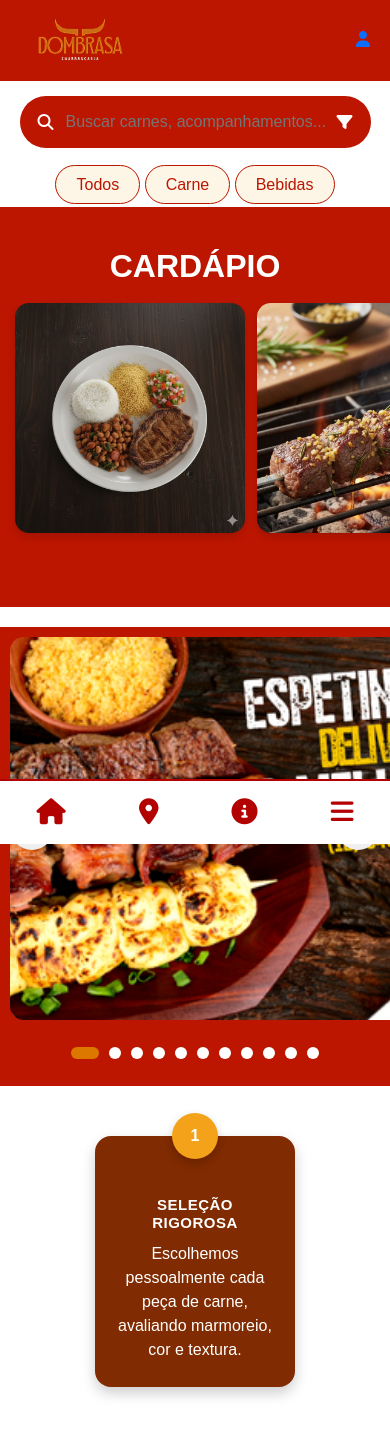
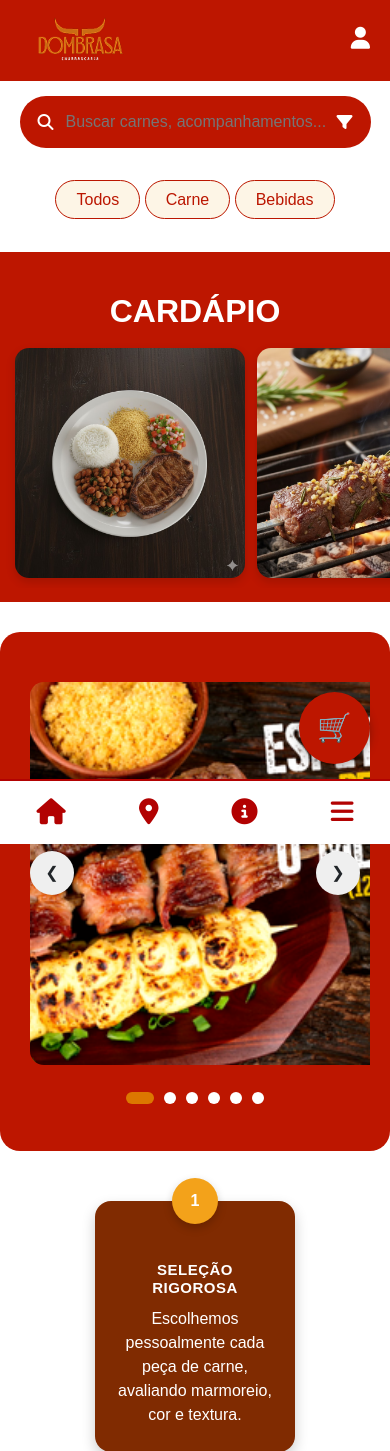
Before and after one commit to felipeCisotti/churrascaria, a PHP site: page /views/index.php in a window 390 px wide. Shown: the top 1451 px of the page. Run offline with PHP 8.4, Linux system fonts and the light colour scheme.

Commit message:
Responsivo

```diff
--- a/css/cardapio.css
+++ b/css/cardapio.css
@@ -36,6 +36,8 @@
 }
 
 .produto-card {
+    display: flex;
+    justify-content: center;
     background: white;
     border-radius: 10px;
     padding: 20px;
--- a/css/style.css
+++ b/css/style.css
@@ -155,15 +155,21 @@
   width: 200px;
   height: 100%;
 }
-
+.btn-carrinho-flutuante{
+  display: none;
+}
 .header-mob{
   display: none;
 }
-
+.sliders img
+.corrossel{
+  display: block;
+}
 .search-mobile,
 .categoria-mob,
 .car-mob,
-.cardapio-menu-mob{
+.cardapio-menu-mob
+.btn-carrinho-flutuante{
   display: none;
 }
 
@@ -171,10 +177,10 @@
 
   .search-mobile,
 .categoria-mob,
-.cardapio-menu-mob{
+.cardapio-menu-mob
+.btn-carrinho-flutuante {
   display: block;
 }
-
 .corrossel{
   display: none;
 }
@@ -230,8 +236,28 @@
     padding: 10px 20px;
     overflow-x: auto;
     justify-content: center;
+    margin-top: 30px;
+  }
 
-  }
+  .btn-carrinho-flutuante {
+    position: fixed;
+    bottom: 80px;
+    right: 20px;
+    background: var(--vermelho);
+    color: #fff;
+    font-size: 28px;
+    padding: 15px 18px;
+    border-radius: 50%;
+    box-shadow: 0 4px 10px rgba(0,0,0,0.3);
+    text-decoration: none;
+    transition: 0.3s;
+    z-index: 9999;
+}
+
+.btn-carrinho-flutuante:hover {
+    background: #218838;
+    transform: scale(1.1);
+}
 
   .cat-itens a {
     padding: 10px 20px;
@@ -279,7 +305,11 @@
     background: #fff;
     padding: 12px 0;
     z-index: 9999;
-    border-top: 2px solid #b20202; /* opcional: borda igual seus ícones */
+    border-top: 2px solid #b20202;
+}
+
+.img-log{
+  display: none;
 }
 
 .mob-bottom .itens-bottom {
@@ -296,7 +326,7 @@
 
   .car-mob .slide img {
     width: 264px;
-    height: 144px;
+    height: 184px;
   }
 
   .car {
@@ -317,7 +347,8 @@
 
   .cardapio-menu-mob {
     background-color: var(--vermelho);
-    height: 400px;
+    height: 350px;
+    margin-top: 30px;
   }
 
   .cardapio-menu-mob h2 {
@@ -357,6 +388,16 @@
   .slide {
     padding: 10px;
   }
+
+  .itens a i{
+    text-decoration: none;
+    color: white;
+    font-size: 22px;
+  }
+
+  .btn-carrinho-flutuante{
+    display: block;
+  }
 }
 
 
@@ -372,6 +413,7 @@
   justify-content: space-between;
   padding: 10px 40px;
 }
+
 
 .logo {
   display: flex;
@@ -495,17 +537,18 @@
   transition: transform 0.5s ease;
 }
 
-.slide {
+.slides {
   flex: 0 0 33.333%;
   box-sizing: border-box;
   padding: 10px;
 }
 
-.slide img {
+.slides img {
   width: 489px;
   height: 383px;
   border-radius: 14px;
   object-fit: cover;
+  gap: 20px;
 }
 
 .cardapio-menu {
@@ -560,14 +603,22 @@
   border-radius: 999px;
 }
 
+
+
 .car {
   background-color: var(--vermelho);
+  padding: 20px;
+  margin-top: 30px;
+  border-radius: 20px;
+  height: auto;
+  object-fit: cover;
 }
 
 .valores-container {
   display: flex;
   flex-wrap: wrap;
   justify-content: space-around;
+  margin-bottom: 50px;
 }
 
 .valores {
--- a/views/cadastrado.php
+++ b/views/cadastrado.php
@@ -33,7 +33,9 @@
 
 include '../includes/header.php';
 ?>
-
+<a href="carrinho.php" class="btn-carrinho-flutuante">
+    🛒
+</a>
 
 <div class="corrossel">
 <div id="carouselExampleSlidesOnly" class="carousel slide" data-bs-ride="carousel">
--- a/views/cardapio.php
+++ b/views/cardapio.php
@@ -17,6 +17,9 @@
     <div class="subheader">
         <img src="../assets/img/subheader.png" alt="">
     </div>
+    <a href="carrinho.php" class="btn-carrinho-flutuante">
+    🛒
+</a>
 
     <?php foreach ($categorias as $categoria): ?>
         <?php
--- a/views/carrinho.php
+++ b/views/carrinho.php
@@ -328,6 +328,7 @@
     margin-top: 20px;
     text-transform: uppercase;
     letter-spacing: 1px;
+    margin-bottom: 100px;
 }
 
 .btn-finalizar:hover {
--- a/views/index.php
+++ b/views/index.php
@@ -9,6 +9,9 @@
 }
 ?>
 
+<a href="carrinho.php" class="btn-carrinho-flutuante">
+    🛒
+</a>
 <div class="corrossel">
 <div id="carouselExampleSlidesOnly" class="carousel slide" data-bs-ride="carousel">
   <div class="carousel-inner">
@@ -97,11 +100,11 @@
   <div class="car">
 <div class="caroussel">
 <div class="slides" id="slides">
-<div class="slide"><img src="../assets/img/c1.png" alt=""></div>
-<div class="slide"><img src="../assets/img/c2.png" alt=""></div>
-<div class="slide"><img src="../assets/img/c3.png" alt=""></div>
-<div class="slide"><img src="../assets/img/c4.png" alt=""></div>
-<div class="slide"><img src="../assets/img/c5.png" alt=""></div>
+<div class="sliders"><img src="../assets/img/c1.png" alt=""></div>
+<div class="sliders"><img src="../assets/img/c2.png" alt=""></div>
+<div class="sliders"><img src="../assets/img/c3.png" alt=""></div>
+<div class="sliders"><img src="../assets/img/c4.png" alt=""></div>
+<div class="sliders"><img src="../assets/img/c5.png" alt=""></div>
 </div>
 <button class="control prev" id="prev">❮</button>
 <button class="control next" id="next">❯</button>
```
Also changed, not shown: other parts of views/index.php (+11 -11 lines), css/reserva.css (+40 -7 lines), views/reserva.php (+6 -6 lines).
